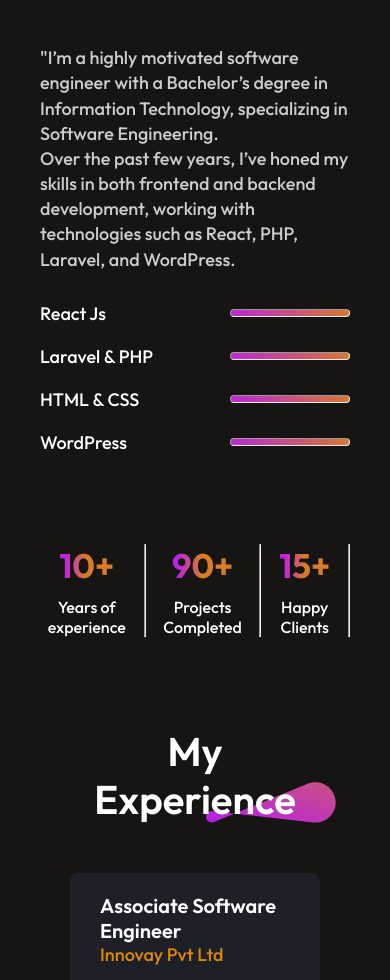
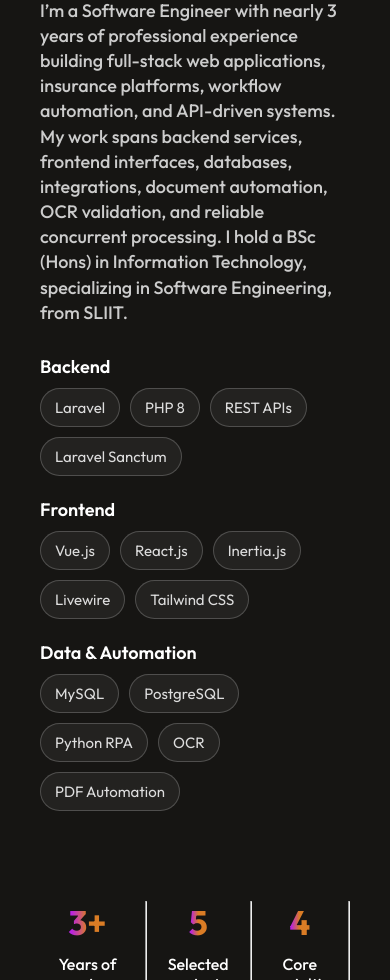
Before and after one commit to R-Tharsh/SE_Portfolio, a React (Vite) app: page / in a window 390 px wide. Shown: the part 1020-2000 px from the top of the page. Built offline with nearby package versions, Linux system fonts and the light colour scheme.

Commit message:
cvUpdate_2026sep

```diff
--- a/src/Componenets/About/About.css
+++ b/src/Componenets/About/About.css
@@ -57,31 +57,43 @@
 .about-skills {
   display: flex;
   flex-direction: column;
-  gap: 20px;
+  gap: 22px;
 }
 
-.about-skill {
-  display: flex;
+.skill-group {
+  display: grid;
+  grid-template-columns: 150px 1fr;
   align-items: center;
-  gap: 40px;
-  transition: transform 0.3s ease-in-out;
+  gap: 22px;
 }
 
-.about-skill p {
-  min-width: 150px;
-  font-size: 24px;
-  font-weight: 500;
+.skill-group h3 {
+  margin: 0;
+  color: #fff;
+  font-size: 18px;
+  font-weight: 600;
 }
 
-.about-skill hr {
-  /* flex-grow: 1; */
-  height: 8px;
-  border-radius: 50px;
-  background: linear-gradient(264deg, #da7c25 -5.09%, #b923e1 106.28%);
+.skill-tags {
+  display: flex;
+  flex-wrap: wrap;
+  gap: 10px;
 }
 
-.about-skill:hover {
-  transform: scale(1.05);
+.skill-tags span {
+  padding: 9px 14px;
+  border: 1px solid rgba(255, 255, 255, 0.2);
+  border-radius: 999px;
+  color: #ddd;
+  background: rgba(255, 255, 255, 0.06);
+  font-size: 15px;
+  transition: border-color 0.2s ease, background 0.2s ease, transform 0.2s ease;
+}
+
+.skill-tags span:hover {
+  border-color: #da7c25;
+  background: rgba(218, 124, 37, 0.14);
+  transform: translateY(-2px);
 }
 
 /* Achievements Section */
@@ -152,12 +164,9 @@
     line-height: 1.4;
   }
 
-  .about-skill p {
-    font-size: 18px;
-  }
-
-  .about-skill hr {
-    height: 6px;
+  .skill-group {
+    grid-template-columns: 1fr;
+    gap: 10px;
   }
 
   .about-achievements {
@@ -193,10 +202,6 @@
     font-size: 24px;
   }
 
-  .about-skill p {
-    font-size: 24px;
-  }
-
   .about-achievement h1 {
     font-size: 60px;
   }
--- a/src/Componenets/About/About.jsx
+++ b/src/Componenets/About/About.jsx
@@ -6,63 +6,34 @@ import profile_img from "../../assets/about_profile.png";
 const About = () => {
   return (
     <div id="about" className="about">
-      <div className="about-title">
-        <h1>About Me</h1>
-        <img src={theme_pattern} alt="" />
-      </div>
+      <div className="about-title"><h1>About Me</h1><img src={theme_pattern} alt="" /></div>
       <div className="about-sections">
-        <div className="about-left">
-          <img src={profile_img} alt="" />
-        </div>
+        <div className="about-left"><img src={profile_img} alt="Robert Tharshan" /></div>
         <div className="about-right">
           <div className="about-para">
-            <p>
-              "I’m a highly motivated software engineer with a Bachelor’s degree
-              in Information Technology, specializing in Software Engineering.
-            </p>
-            <p>
-              Over the past few years, I’ve honed my skills in both frontend and
-              backend development, working with technologies such as React, PHP,
-              Laravel, and WordPress.
-            </p>
+            <p>I’m a Software Engineer with nearly 3 years of professional experience building full-stack web applications, insurance platforms, workflow automation, and API-driven systems.</p>
+            <p>My work spans backend services, frontend interfaces, databases, integrations, document automation, OCR validation, and reliable concurrent processing. I hold a BSc (Hons) in Information Technology, specializing in Software Engineering, from SLIIT.</p>
           </div>
-
           <div className="about-skills">
-            <div className="about-skill">
-              <p>React Js</p>
-              <hr style={{ width: "70%" }} />
+            <div className="skill-group">
+              <h3>Backend</h3>
+              <div className="skill-tags"><span>Laravel</span><span>PHP 8</span><span>REST APIs</span><span>Laravel Sanctum</span></div>
             </div>
-            <div className="about-skill">
-              <p>Laravel & PHP</p>
-              <hr style={{ width: "60%" }} />
+            <div className="skill-group">
+              <h3>Frontend</h3>
+              <div className="skill-tags"><span>Vue.js</span><span>React.js</span><span>Inertia.js</span><span>Livewire</span><span>Tailwind CSS</span></div>
             </div>
-            <div className="about-skill">
-              <p>HTML & CSS</p>
-              <hr style={{ width: "90%" }} />
-            </div>
-            <div className="about-skill">
-              <p>WordPress</p>
-              <hr style={{ width: "80%" }} />
+            <div className="skill-group">
+              <h3>Data & Automation</h3>
+              <div className="skill-tags"><span>MySQL</span><span>PostgreSQL</span><span>Python RPA</span><span>OCR</span><span>PDF Automation</span></div>
             </div>
           </div>
         </div>
       </div>
       <div className="about-achievements">
-        <div className="about-achievement">
-          <h1>10+</h1>
-          <p>Years of experience</p>
-        </div>
-        <hr />
-        <div className="about-achievement">
-          <h1>90+</h1>
-          <p>Projects Completed</p>
-        </div>
-        <hr />
-        <div className="about-achievement">
-          <h1>15+</h1>
-          <p>Happy Clients</p>
-        </div>
-        <hr />
+        <div className="about-achievement"><h1>3+</h1><p>Years of experience</p></div><hr />
+        <div className="about-achievement"><h1>5</h1><p>Selected projects</p></div><hr />
+        <div className="about-achievement"><h1>4</h1><p>Core specialties</p></div><hr />
       </div>
     </div>
   );
--- a/src/Componenets/Contact/Contact.jsx
+++ b/src/Componenets/Contact/Contact.jsx
@@ -16,8 +16,9 @@ const Contact = () => {
         <div className="contact-left">
           <h1>Let's talk</h1>
           <p>
-            Equipped with a robust educational background in BSc (Hons) in
-            Information Technology.
+            I’m open to opportunities where I can build reliable products,
+            automate complex workflows, and solve meaningful engineering
+            problems.
           </p>
           <div className="contact-details">
             <div className="contact-detail">
--- a/src/Componenets/Experience/Experience.jsx
+++ b/src/Componenets/Experience/Experience.jsx
@@ -1,30 +1,29 @@
 import React from "react";
 import "./Experience.css";
 import theme_pattern from "../../assets/theme_pattern.svg";
-import experience_icon from "../../assets/call_icon.svg";
 
 const Experience = () => {
   const experiences = [
     {
-      position: "Associate Software Engineer",
-      company: "Innovay Pvt Ltd",
-      duration: "Jan 2024 - April 2024",
+      position: "Software Engineer",
+      company: "Multiblity (Pvt) Ltd",
+      duration: "Nov 2024 – Sep 2026",
       description:
-        "Working on web applications using PHP, Laravel, and WordPress, and delivering high-quality software solutions.",
+        "Built and maintained full-stack insurance applications with Laravel, PHP, Vue.js, Inertia.js, Livewire, Tailwind CSS, MySQL/PostgreSQL, and REST APIs. Delivered motor claims, policy, payment, document, and approval workflows with secure authentication, OCR/PDF automation, bulk processing, queues, integrations, and Python RPA.",
     },
     {
-      position: "Intern Software Engineer",
-      company: "Creo 360",
-      duration: "Dec 2022 - June 2023",
+      position: "Associate Software Engineer",
+      company: "Innovay",
+      duration: "2024",
       description:
-        "Developed and maintained responsive websites with React, ensuring cross-browser compatibility and enhanced user experience.",
+        "Built web applications using PHP, Laravel, WordPress, and frontend technologies. Delivered CRUD modules, database-driven workflows, maintenance tasks, and application enhancements while collaborating across teams.",
     },
     {
-      position: "Web Developer",
-      company: "Gypzeez",
-      duration: "June 2021 - May 2022",
+      position: "Software Engineering Intern",
+      company: "Creo 360",
+      duration: "Dec 2022 – Jul 2023",
       description:
-        "Gained practical experience in full-stack development by working on internal projects and collaborating with senior engineers.",
+        "Applied software engineering fundamentals to development, debugging, testing, and technical problem resolution while contributing to real-world team workflows.",
     },
   ];
 
--- a/src/Componenets/Footer/Footer.jsx
+++ b/src/Componenets/Footer/Footer.jsx
@@ -23,7 +23,7 @@ const Footer = () => {
       <div className="footer-bottom">
         <p className="footer-bottom-left">
           {" "}
-          2024 Robert Tharshan. All rights Reserved
+          2026 Robert Tharshan. All rights reserved
         </p>
         <div className="footer-bottom-right">
           <p>Term of Services</p>
--- a/src/Componenets/MyWork/MyWork.jsx
+++ b/src/Componenets/MyWork/MyWork.jsx
@@ -2,66 +2,29 @@ import React from "react";
 import "./MyWork.css";
 import theme_pattern from "../../assets/theme_pattern.svg";
 
-const MyWork = () => {
 const projects = [
-    {
-      name: "JobArmer",
-      description:
-        " JobArmer is the ultimate solution designed to streamline and simplify the way service contractors to manage field workforce. ",
-      link: "https://jobarmer.com/",
-    },
-    {
-      name: "AI Powered Travel Recommendation System",
-      description:
-        "  This research project proposes the development of a personalized travel recommendation system that caters to individual traveler's unique needs and preferences.",
-      link: "https://github.com/R-Tharsh",
-    },
-    {
-      name: "Thalsevena Beach Resort Management System",
-      description:
-        " This is a full web application. We used Java, SERVELETS ,JSP,  HTML, CSS, Bootstrap and MySQL for develop this system & our project contains eight sub-systems",
-      link: "https://github.com/R-Tharsh/Beach-Resort-Management-System---Y2-S2-",
-    },
-    {
-      name: "Online Laundry Management System",
-      description:
-        "This is a full web application. We used React, Express js, Node js and MongoDB for develop this web application. Our project contains user site, admin site, manager site, deliverer site and worker site.",
-      link: "https://github.com/bSathursan/Washapp-SPM-SER043",
-    },
-    {
-      name: "Portfolio Website",
-      description:
-        "A personal portfolio built with React and Vite. Showcasing my web development skills and projects.",
-      link: "https://github.com/R-Tharsh/SE_Portfolio",
-    },
+  { name: "ORN Motor Claim System", description: "Full-stack motor insurance claims platform covering claim intimation, document submission, assessment, repair estimation, approvals, payments, salvage handling, OCR verification, PDF processing, and customer communication." },
+  { name: "ORN Premier Commander", description: "Insurance operations platform for high-volume policy processing with Excel/CSV ingestion, configurable mapping, validation, premium calculations, batch management, reporting, queue workers, transactions, and row-level locking." },
+  { name: "ORN-PREMIA Agent", description: "Python desktop RPA solution for a Java insurance application with PyAutoGUI, OCR screen validation, configurable JSON workflows, retries, REST API integration, and application health monitoring." },
+  { name: "SmartPortal Insurance Management API", description: "Laravel insurance management API covering motor, property, and SME quotation-to-policy workflows, with premium calculation, policy issuance, document workflows, signatures, PDF generation, messaging, and RBAC." },
+  { name: "Insurance ID Card Printing & Management", description: "Role-based insurance ID-card platform with CSV bulk uploads, validation, duplicate detection, branch-level print queues, batch printing, printer activity tracking, inventory, audit logs, reporting, and PDF generation." },
 ];
 
-  return (
-    <div className="projects-section" id="projects">
-      <div className="projects-title">
-        <h1>My Works</h1>
-        <img src={theme_pattern} alt="" />
-      </div>
+const MyWork = () => (
+  <div className="projects-section" id="work">
+    <div className="projects-title"><h1>Selected Projects</h1><img src={theme_pattern} alt="" /></div>
     <div className="projects-grid">
-        {projects.map((project, index) => (
-          <div className="project-card" key={index}>
+      {projects.map((project) => (
+        <div className="project-card" key={project.name}>
           <div className="project-card-content">
             <h2 className="project-name">{project.name}</h2>
             <p className="project-description">{project.description}</p>
-              <a
-                href={project.link}
-                className="project-link"
-                target="_blank"
-                rel="noopener noreferrer"
-              >
-                View Project
-              </a>
+            <a href="https://github.com/R-Tharsh" className="project-link" target="_blank" rel="noopener noreferrer">View GitHub</a>
           </div>
         </div>
       ))}
     </div>
   </div>
 );
-};
 
 export default MyWork;
--- a/src/assets/services_data.js
+++ b/src/assets/services_data.js
@@ -1,21 +1,21 @@
 const Services_Data = [
   {
     s_no: "01",
-    s_name: "Web Developement",
+    s_name: "Full-Stack Development",
     s_desc:
-      "I develop responsive, dynamic, and user-friendly websites using React, JavaScript, and modern frameworks to create visually appealing and functional web apps.",
+      "I build business-focused web applications with Laravel, PHP, Vue.js, React.js, Inertia.js, Livewire, Tailwind CSS, and JavaScript.",
   },
   {
     s_no: "02",
-    s_name: "Backend Development",
+    s_name: "API & Backend Engineering",
     s_desc:
-      "I specialize in creating robust backend systems using PHP, Laravel, and .NET, with a focus on scalability and security.",
+      "I design secure REST APIs, authentication, role-based access control, database workflows, queue processing, and scalable integrations with Laravel and PHP.",
   },
   {
     s_no: "03",
-    s_name: "WordPress Development",
+    s_name: "Automation & Document Processing",
     s_desc:
-      "I build custom WordPress themes and plugins, focusing on creating fully functional and optimized websites for businesses....",
+      "I automate complex business workflows with Python RPA, OCR validation, PDF generation, bulk data processing, and third-party API integrations.",
   },
   // {
   //     s_no:"04",
```
Also changed, not shown: src/Componenets/Hero/Hero.jsx (+5 -7 lines). Lines whose indentation alone changed are shown as unchanged.
